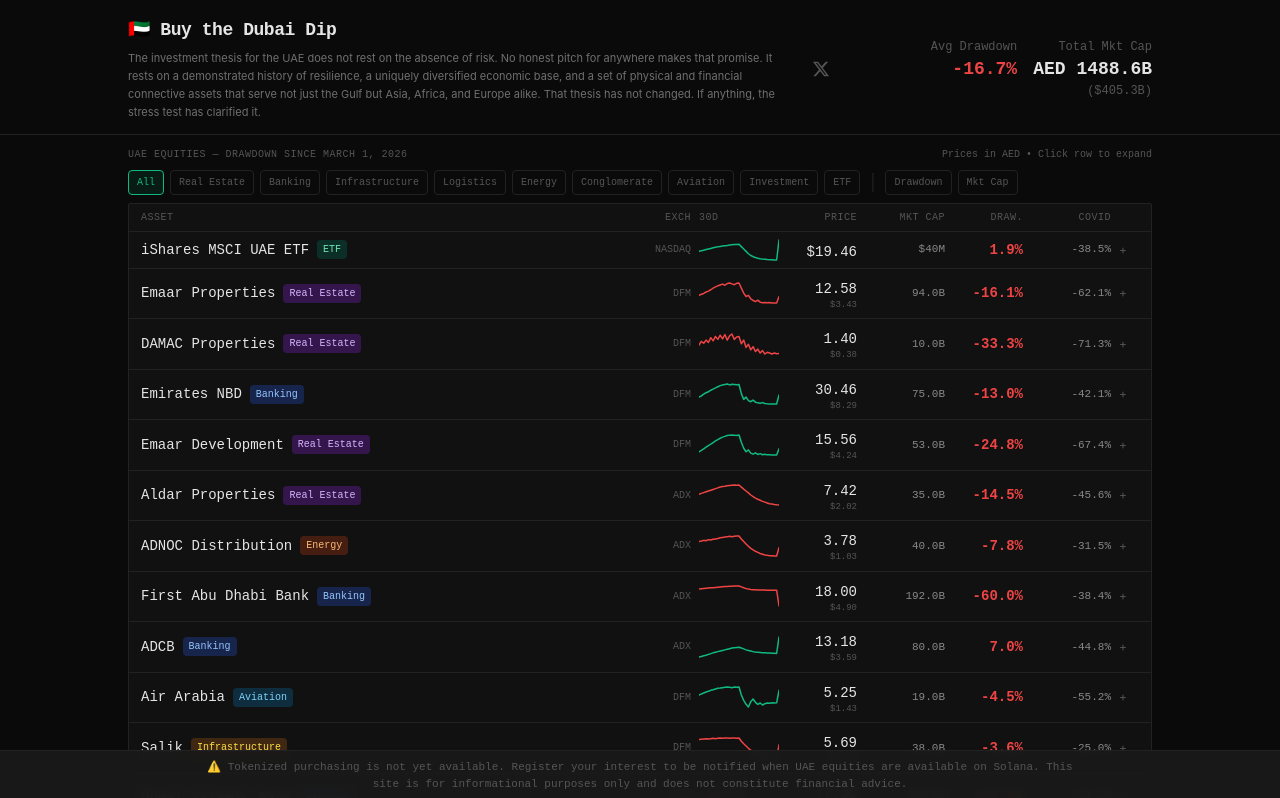
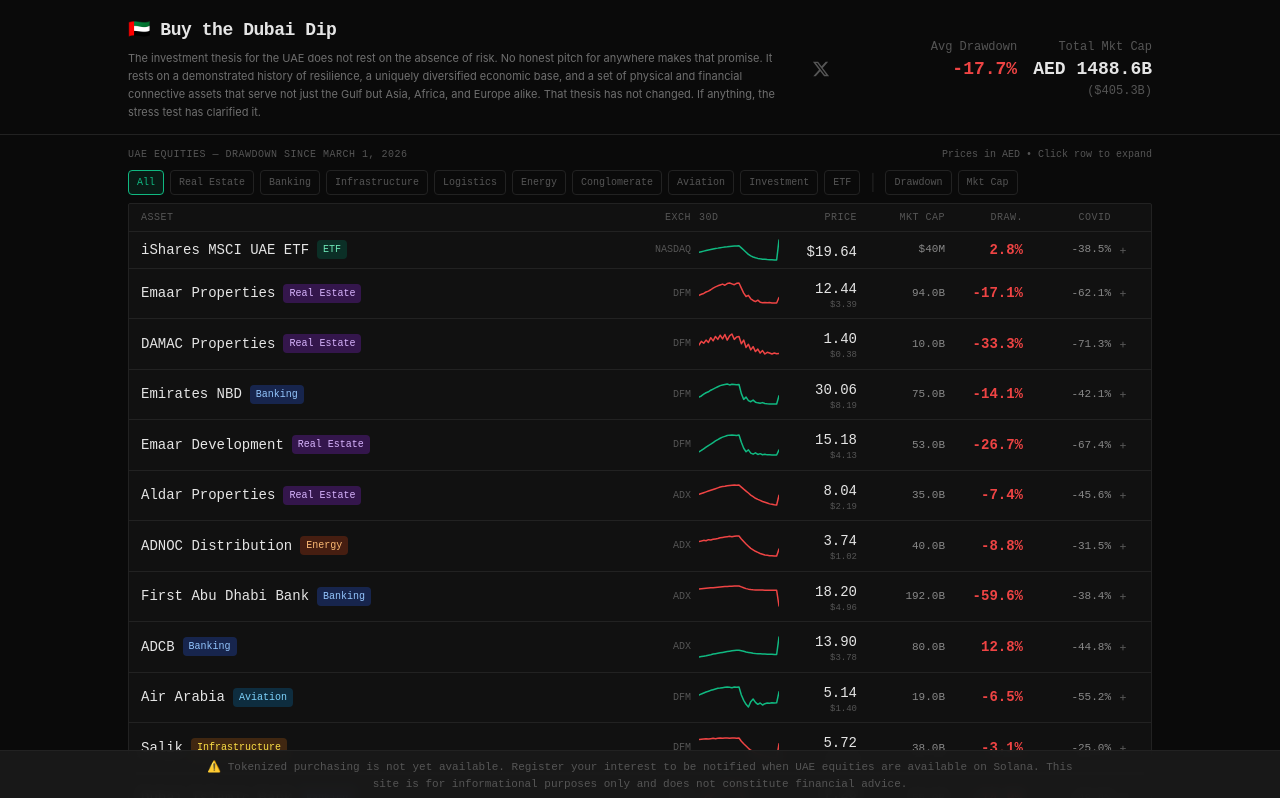
Before and after one commit to riverventures/buy-the-dubai-dip, a Next.js app: page / in a window 1280 px wide. Shown: the top 798 px of the page. Built offline with nearby package versions, Linux system fonts and the light colour scheme.

Commit message:
chore: daily price update 2026-04-29

```diff
--- a/src/data/assets.ts
+++ b/src/data/assets.ts
@@ -62,15 +62,15 @@
     exchange: 'NASDAQ',
     currency: 'USD',
     fiatUrl: 'https://www.ishares.com/us/products/264275/ishares-msci-uae-capped-etf',
-    currentPrice: 19.46,
+    currentPrice: 19.64,
     preMarch1Price: 19.10,
-    drawdownPct: 1.9,
+    drawdownPct: 2.8,
     covidDrawdownPct: -38.5,
     sparklineData: [
       18.50, 18.55, 18.60, 18.65, 18.70, 18.75, 18.80, 18.85, 18.88, 18.92,
       18.95, 18.98, 19.00, 19.03, 19.05, 19.07, 19.08, 19.10,
       18.90, 18.70, 18.50, 18.30, 18.15, 18.05, 17.98, 17.92, 17.88,
-      17.85, 17.83, 17.81, 17.80, 17.79, 17.78, 17.77, 19.46
+      17.85, 17.83, 17.81, 17.80, 17.79, 17.78, 17.77, 19.64
     ],
     pe: 8.2,
     marketCapB: 0.04,
@@ -89,15 +89,15 @@
     exchange: 'DFM',
     currency: 'AED',
     fiatUrl: 'https://www.dfm.ae/the-exchange/market-information/company/EMAAR/trading/trading-summary',
-    currentPrice: 12.58,
+    currentPrice: 12.44,
     preMarch1Price: 15.00,
-    drawdownPct: -16.1,
+    drawdownPct: -17.1,
     covidDrawdownPct: -62.1,
     sparklineData: [
       12.80, 13.00, 13.15, 13.40, 13.55, 13.80, 14.10, 14.30, 14.50, 14.65,
       14.80, 14.60, 14.90, 15.00, 14.85, 14.70, 14.95, 15.00,
       14.10, 13.20, 12.60, 12.80, 12.20, 11.90, 11.70, 11.95, 11.60,
-      11.50, 11.55, 11.48, 11.52, 11.47, 11.46, 11.45, 12.58
+      11.50, 11.55, 11.48, 11.52, 11.47, 11.46, 11.45, 12.44
     ],
     pe: 5.8,
     marketCapB: 94.0,
@@ -143,15 +143,15 @@
     exchange: 'DFM',
     currency: 'AED',
     fiatUrl: 'https://www.dfm.ae/the-exchange/market-information/company/EMIRATESNBD/trading/trading-summary',
-    currentPrice: 30.46,
+    currentPrice: 30.06,
     preMarch1Price: 35.00,
-    drawdownPct: -13.0,
+    drawdownPct: -14.1,
     covidDrawdownPct: -42.1,
     sparklineData: [
       29.50, 30.00, 30.80, 31.40, 31.80, 32.50, 33.00, 33.50, 34.00, 34.50,
       34.80, 35.00, 35.20, 34.80, 35.10, 35.00, 34.90, 35.00,
       31.00, 28.50, 29.50, 28.00, 27.50, 28.20, 27.30, 27.00, 26.80,
-      27.10, 26.70, 26.60, 26.55, 26.52, 26.50, 26.50, 30.46
+      27.10, 26.70, 26.60, 26.55, 26.52, 26.50, 26.50, 30.06
     ],
     pe: 6.2,
     marketCapB: 75.0,
@@ -170,15 +170,15 @@
     exchange: 'DFM',
     currency: 'AED',
     fiatUrl: 'https://www.dfm.ae/the-exchange/market-information/company/EMAARDEV/trading/trading-summary',
-    currentPrice: 15.56,
+    currentPrice: 15.18,
     preMarch1Price: 20.70,
-    drawdownPct: -24.8,
+    drawdownPct: -26.7,
     covidDrawdownPct: -67.4,
     sparklineData: [
       14.50, 15.00, 15.60, 16.20, 16.80, 17.30, 17.90, 18.50, 19.00, 19.50,
       19.90, 20.20, 20.50, 20.65, 20.70, 20.60, 20.50, 20.70,
       18.00, 15.80, 14.50, 15.20, 14.00, 13.60, 14.10, 13.50, 13.80,
-      13.40, 13.55, 13.35, 13.40, 13.32, 13.30, 13.30, 15.56
+      13.40, 13.55, 13.35, 13.40, 13.32, 13.30, 13.30, 15.18
     ],
     pe: 4.5,
     marketCapB: 53.0,
@@ -197,15 +197,15 @@
     exchange: 'ADX',
     currency: 'AED',
     fiatUrl: 'https://www.adx.ae/main-market/company-profile/overview?symbols=ALDAR',
-    currentPrice: 7.42,
+    currentPrice: 8.04,
     preMarch1Price: 8.68,
-    drawdownPct: -14.5,
+    drawdownPct: -7.4,
     covidDrawdownPct: -45.6,
     sparklineData: [
       8.10, 8.15, 8.20, 8.25, 8.30, 8.35, 8.40, 8.45, 8.50, 8.55,
       8.58, 8.60, 8.63, 8.65, 8.67, 8.68, 8.66, 8.68,
       8.55, 8.42, 8.30, 8.18, 8.05, 7.95, 7.85, 7.78, 7.72,
-      7.65, 7.60, 7.55, 7.50, 7.48, 7.45, 7.43, 7.42
+      7.65, 7.60, 7.55, 7.50, 7.48, 7.45, 7.43, 8.04
     ],
     pe: 9.1,
     marketCapB: 35.0,
@@ -224,15 +224,15 @@
     exchange: 'ADX',
     currency: 'AED',
     fiatUrl: 'https://www.adx.ae/main-market/company-profile/overview?symbols=ADNOCDIST',
-    currentPrice: 3.78,
+    currentPrice: 3.74,
     preMarch1Price: 4.10,
-    drawdownPct: -7.8,
+    drawdownPct: -8.8,
     covidDrawdownPct: -31.5,
     sparklineData: [
       3.95, 3.96, 3.98, 3.97, 4.00, 3.99, 4.01, 4.02, 4.03, 4.05,
       4.06, 4.07, 4.08, 4.09, 4.08, 4.09, 4.10, 4.10,
       4.02, 3.95, 3.88, 3.82, 3.76, 3.72, 3.68, 3.65, 3.62,
-      3.60, 3.58, 3.57, 3.56, 3.56, 3.55, 3.55, 3.78
+      3.60, 3.58, 3.57, 3.56, 3.56, 3.55, 3.55, 3.74
     ],
     pe: 15.2,
     marketCapB: 40.0,
@@ -251,15 +251,15 @@
     exchange: 'ADX',
     currency: 'AED',
     fiatUrl: 'https://www.adx.ae/main-market/company-profile/overview?symbols=FAB',
-    currentPrice: 18,
+    currentPrice: 18.2,
     preMarch1Price: 45.00,
-    drawdownPct: -60.0,
+    drawdownPct: -59.6,
     covidDrawdownPct: -38.4,
     sparklineData: [
       41.00, 41.30, 41.60, 41.90, 42.20, 42.50, 42.80, 43.10, 43.40, 43.70,
       44.00, 44.20, 44.40, 44.60, 44.75, 44.85, 44.95, 45.00,
       43.80, 42.60, 41.50, 40.80, 40.30, 40.00, 39.80, 39.65, 39.55,
-      39.50, 39.45, 39.42, 39.38, 39.35, 39.32, 39.30, 18
+      39.50, 39.45, 39.42, 39.38, 39.35, 39.32, 39.30, 18.2
     ],
     pe: 8.4,
     marketCapB: 192.0,
@@ -278,15 +278,15 @@
     exchange: 'ADX',
     currency: 'AED',
     fiatUrl: 'https://www.adx.ae/main-market/company-profile/overview?symbols=ADCB',
-    currentPrice: 13.18,
+    currentPrice: 13.9,
     preMarch1Price: 12.32,
-    drawdownPct: 7.0,
+    drawdownPct: 12.8,
     covidDrawdownPct: -44.8,
     sparklineData: [
       11.50, 11.55, 11.60, 11.65, 11.72, 11.78, 11.85, 11.90, 11.95, 12.00,
       12.05, 12.10, 12.15, 12.20, 12.25, 12.28, 12.30, 12.32,
       12.25, 12.18, 12.10, 12.05, 12.00, 11.95, 11.92, 11.90, 11.88,
-      11.86, 11.85, 11.84, 11.83, 11.82, 11.81, 11.80, 13.18
+      11.86, 11.85, 11.84, 11.83, 11.82, 11.81, 11.80, 13.9
     ],
     pe: 7.1,
     marketCapB: 80.0,
@@ -305,15 +305,15 @@
     exchange: 'DFM',
     currency: 'AED',
     fiatUrl: 'https://www.dfm.ae/the-exchange/market-information/company/AIRARABIA/trading/trading-summary',
-    currentPrice: 5.25,
+    currentPrice: 5.14,
     preMarch1Price: 5.50,
-    drawdownPct: -4.5,
+    drawdownPct: -6.5,
     covidDrawdownPct: -55.2,
     sparklineData: [
       4.90, 4.98, 5.05, 5.12, 5.18, 5.25, 5.30, 5.35, 5.40, 5.42,
       5.45, 5.48, 5.50, 5.48, 5.45, 5.50, 5.48, 5.50,
       4.90, 4.50, 4.20, 4.00, 4.40, 4.60, 4.35, 4.20, 4.30,
-      4.15, 4.25, 4.30, 4.28, 4.32, 4.30, 4.31, 5.25
+      4.15, 4.25, 4.30, 4.28, 4.32, 4.30, 4.31, 5.14
     ],
     pe: 7.5,
     marketCapB: 19.0,
@@ -332,15 +332,15 @@
     exchange: 'DFM',
     currency: 'AED',
     fiatUrl: 'https://www.dfm.ae/the-exchange/market-information/company/SALIK/trading/trading-summary',
-    currentPrice: 5.69,
+    currentPrice: 5.72,
     preMarch1Price: 5.90,
-    drawdownPct: -3.6,
+    drawdownPct: -3.1,
     covidDrawdownPct: -25.0,
     sparklineData: [
       5.85, 5.86, 5.87, 5.88, 5.87, 5.88, 5.89, 5.88, 5.89, 5.90,
       5.89, 5.90, 5.90, 5.89, 5.90, 5.90, 5.89, 5.90,
       5.80, 5.72, 5.65, 5.58, 5.52, 5.48, 5.44, 5.40, 5.38,
-      5.36, 5.34, 5.32, 5.30, 5.29, 5.28, 5.28, 5.69
+      5.36, 5.34, 5.32, 5.30, 5.29, 5.28, 5.28, 5.72
     ],
     pe: 18.5,
     marketCapB: 38.0,
@@ -359,15 +359,15 @@
     exchange: 'DFM',
     currency: 'AED',
     fiatUrl: 'https://www.dfm.ae/the-exchange/market-information/company/DIB/trading/trading-summary',
-    currentPrice: 7.33,
+    currentPrice: 7.23,
     preMarch1Price: 8.50,
-    drawdownPct: -13.8,
+    drawdownPct: -14.9,
     covidDrawdownPct: -48.6,
     sparklineData: [
       7.70, 7.85, 7.75, 7.95, 8.05, 7.90, 8.10, 8.20, 8.30, 8.40,
       8.35, 8.50, 8.45, 8.48, 8.42, 8.50, 8.48, 8.50,
       8.10, 7.80, 7.60, 7.75, 7.50, 7.65, 7.45, 7.50, 7.42,
-      7.48, 7.44, 7.42, 7.43, 7.41, 7.40, 7.40, 7.33
+      7.48, 7.44, 7.42, 7.43, 7.41, 7.40, 7.40, 7.23
     ],
     pe: 6.8,
     marketCapB: 55.0,
@@ -413,15 +413,15 @@
     exchange: 'ADX',
     currency: 'AED',
     fiatUrl: 'https://www.adx.ae/main-market/company-profile/overview?symbols=IHC',
-    currentPrice: 392.8,
+    currentPrice: 390.4,
     preMarch1Price: 450.00,
-    drawdownPct: -12.7,
+    drawdownPct: -13.2,
     covidDrawdownPct: -18.0,
     sparklineData: [
       420, 430, 415, 440, 425, 445, 435, 455, 440, 448,
       460, 445, 455, 450, 440, 455, 445, 450,
       420, 400, 415, 390, 405, 385, 395, 380, 392,
-      385, 395, 388, 393, 390, 392, 391, 392.8
+      385, 395, 388, 393, 390, 392, 391, 390.4
     ],
     pe: 22.4,
     marketCapB: 730.0,
@@ -467,15 +467,15 @@
     exchange: 'ADX',
     currency: 'AED',
     fiatUrl: 'https://www.adx.ae/main-market/company-profile/overview?symbols=MULTIPLY',
-    currentPrice: 2.83,
+    currentPrice: 2.08,
     preMarch1Price: 3.50,
-    drawdownPct: -19.1,
+    drawdownPct: -40.6,
     covidDrawdownPct: -22.0,
     sparklineData: [
       3.15, 3.25, 3.18, 3.30, 3.22, 3.38, 3.30, 3.42, 3.35, 3.45,
       3.50, 3.42, 3.48, 3.50, 3.45, 3.52, 3.48, 3.50,
       3.25, 3.10, 3.20, 3.00, 2.95, 3.05, 2.90, 2.95, 2.88,
-      2.92, 2.86, 2.88, 2.85, 2.84, 2.83, 2.83, 2.83
+      2.92, 2.86, 2.88, 2.85, 2.84, 2.83, 2.83, 2.08
     ],
     pe: 8.9,
     marketCapB: 15.0,
```
